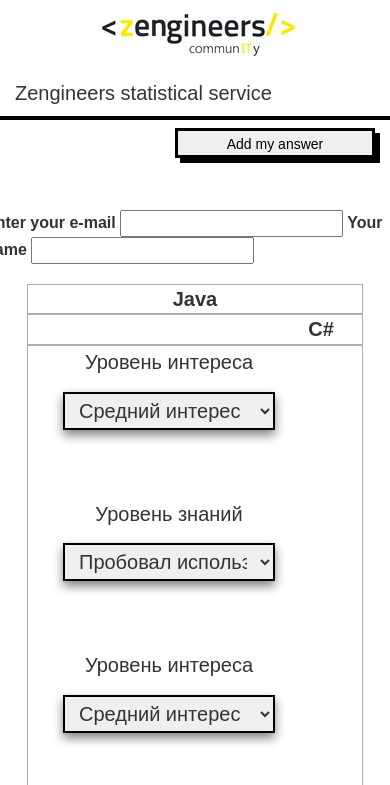
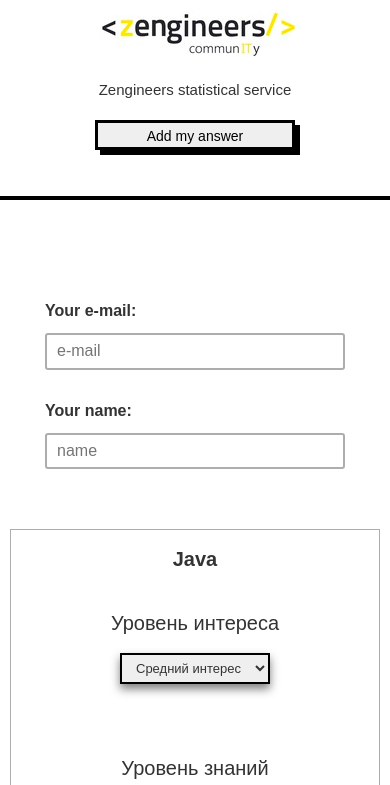
Before and after one commit to curious22/api_skills, a plain HTML site: page frontend/index.html in a window 390 px wide. Both pictures are taken after a click on the button "Add my answer". Shown: the top 785 px of the page. Drawn offline with nearby package versions, Linux system fonts and the light colour scheme.

Commit message:
Make responsive design

```diff
--- a/frontend/css/main.css
+++ b/frontend/css/main.css
@@ -13,9 +13,9 @@ html {
 	min-height: 100%;
 }
 a {
-	-webkit-transition: all .2s;
-	-o-transition: all .2s;
-	transition: all .2s;
+	-webkit-transition: all 0.5s;
+	-o-transition: all 0.5s;
+	transition: all 0.5s;
 }
 .logo {
 	display: block;
@@ -28,7 +28,7 @@ header p {
 	/*	text-align: center;*/
 	font-size: 20px;
 	margin-top: 20px;
-	float: left;
+	display: inline-block;
 }
 .bottom-line {
 	height: 85px;
@@ -56,8 +56,8 @@ header p {
 	margin-bottom: 55px;
 }
 .add-interest {
-	display: block;
 	float: right;
+	display: inline-block;
 	width: 200px;
 	height: 30px;
 	margin: 20px auto;
@@ -68,23 +68,40 @@ header p {
 	color: #000;
 	box-shadow: 5px 5px 0 rgba(0,0,0,10);
 }
+.send {
+	display: block;
+	float: none;
+	height: 40px;
+	margin-top: 40px;
+}
 .add-interest:hover {
 	color: #fff;
 	background: #000;
 	text-decoration: none;
 }
 .btn {
-	margin-bottom: 100px;
+	margin-bottom: 50px;
 }
 .select {
 	float: left;
-	margin: 20px;
+	width: 50%;
+	margin: 20px 0 20px 0;
+
 }
 #user-block{
-	max-width: 700px;
-	margin: 20px auto;
+	margin: 30px;
 	font-size: 16px;
 	font-weight: bold;
+}
+#user-block input {
+	width: 50%;
+	padding: 5px 10px;
+	border: solid 2px #adadad;
+	border-radius: 3px;
+	margin-left: 8px;
+	font-weight: 400;
+	font-size: 16px;
+	margin-bottom: 30px;
 }
 footer {
 	height: 60px;
@@ -93,6 +110,7 @@ footer {
 	bottom: 0;
 	position: absolute;
 	background: #ccc;
+	margin-top: 20px;
 }
 footer p {
 	text-align: center;
@@ -101,7 +119,7 @@ footer p {
 }
 
 #selects{
-	width: 80%;
+	width: 95%;
 	margin: auto;
 }
 
@@ -117,6 +135,7 @@ footer p {
 	text-align: center;
 	font-weight: 700;
 	font-size: 20px;
+	margin-top: 15px;
 }
 .select > p {
 	margin-top: 15px;
--- a/frontend/css/media.css
+++ b/frontend/css/media.css
@@ -9,6 +9,8 @@
 @media only screen and (max-width : 992px) {
 	.bottom-line p {
 		text-align: center;
+		font-size: 17px;
+		margin-left: 30px;
 
 	}
 	.bottom-line {
@@ -20,11 +22,45 @@
 		margin: auto;
 		margin-top: 15px;
 	}
+	.select > select {
+		width: 150px;
+		font-size: 13px;
+	}
+	.send {
+		margin-top: 40px;
+	}
 }
 
 /* Small Devices, Tablets */
 @media only screen and (max-width : 768px) {
-
+	.logo {
+		display: block;
+		width: 211px;
+		margin: auto;
+		margin-top: 10px;
+	}
+	.bottom-line {
+		height: 200px;
+	}
+	.bottom-line  p {
+		display: block;
+		width: 211px;
+		font-size: 15px;
+		margin: auto;
+		margin-top: 20px;
+	}
+	.bottom-line button {
+		display: block;
+		margin: auto;
+		float: none;
+		margin-top: 20px;
+	}
+	.select {
+		width: 100%;
+	}
+	.send {
+		margin-top: 40px;
+	}
 }
 
 /* Extra Small Devices, Phones */
@@ -34,10 +70,6 @@
 		width: 211px;
 		margin: auto;
 		margin-top: 10px;
-
-	}
-	.bottom-line {
-		height: 120px;
 	}
 	.sel-you-know p {
 		font-size: 15px;
@@ -45,11 +77,59 @@
 	.btn {
 		margin-bottom: 100px;
 	}
+	.bottom-line {
+		height: 200px;
+	}
+	.bottom-line  p {
+		display: block;
+		width: 211px;
+		font-size: 15px;
+		margin: auto;
+		margin-top: 20px;
+	}
+	.bottom-line button {
+		display: block;
+		margin: auto;
+		float: none;
+		margin-top: 20px;
+	}
+	#user-block input {
+		width: 100%;
+		margin-top: 10px;
+		margin-left: 0;
+	}
+	.send {
+		margin-top: 40px;
+	}
 }
 
 /* Custom, iPhone Retina */
 @media only screen and (max-width : 320px) {
-
+	.bottom-line {
+		height: 200px;
+	}
+	.bottom-line p {
+		text-align: center;
+	}
+	.bottom-line  p {
+		display: block;
+		width: 211px;
+		font-size: 15px;
+		margin: auto;
+		margin-top: 20px;
+	}
+	.bottom-line button {
+		display: block;
+		margin: auto;
+		float: none;
+		margin-top: 20px;
+	}
+	.send {
+		display: block;
+		float: none;
+		height: 40px;
+		margin-top: 40px;
+	}
 }
 
 
--- a/frontend/index.html
+++ b/frontend/index.html
@@ -60,20 +60,31 @@
 			</div>
 		</div>
 	</section>
-	<div class="row" id="select-block">
-		<div id="user-block">
-			<label for="email">Enter your e-mail</label>
-			<input type="email" name="email" id="email">
-			<label for="email">Your name</label>
-			<input type="text" name="name" id="name">
+
+	<div id="select-block">
+
+	<div class="container">
+		<div class="row">
+			<div id="user-block">
+				<div class="col-md-6">
+					<label for="email">Your e-mail:</label>
+					<input type="email" name="email" id="email" placeholder="e-mail">
+				</div>
+				<div class="col-md-6">
+					<label for="email">Your name:</label>
+					<input type="text" name="name" id="name" placeholder="name">
+				</div>
+			</div>
 		</div>
+	</div>
+
 		<div id="selects"></div>
 
 		<section class="btn">
 			<div class="container">
 				<div class="row">
 					<div class="col-md-12">
-						<button class="add-interest" id="send">Send result</button>
+						<button class="add-interest send" id="send" >Send result</button>
 					</div>
 				</div>
 			</div>
--- a/frontend/js/common.js
+++ b/frontend/js/common.js
@@ -78,7 +78,7 @@ var htmlSelects = '';
 $.each(technologi, function(ind, item){
 	var htmlInterestSelects = '<div class="select"><p>Уровень интереса</p><select id="int'+item.id+'">'+ getInterestOption()+'</select></div>';
 	var htmlLevelSelects = '<div class="select"><p>Уровень знаний</p><select id="lvl'+item.id+'">'+ getLevelOption()+'</select></div>';
-	htmlSelects += '<div class="tech-name col-md-6" data-system-name=""><p>'+ item.name +'</p>' + htmlInterestSelects + htmlLevelSelects +'</div>';
+	htmlSelects += '<div class="tech-name col-md-6 col-sm-6 col-xs-12" data-system-name=""><p>'+ item.name +'</p>' + htmlInterestSelects + htmlLevelSelects +'</div>';
 });
 
 function getInterestOption(){
@@ -115,7 +115,7 @@ function createUser(){
 
 	var data = {"username": user.name, "email": user.mail}
 
-	//console.log(JSON.stringify(data));
+	console.log(JSON.stringify(data));
 
 	$.ajax({
 		type: "POST",
@@ -132,7 +132,7 @@ function sendData(respons){
 
 	var data = {"email": user.mail, "interests": result};
 
-	//console.log(JSON.stringify(data));
+	console.log(JSON.stringify(data));
 
 	function success(data) {
 		alert( "Data Loaded: " + data );
```
